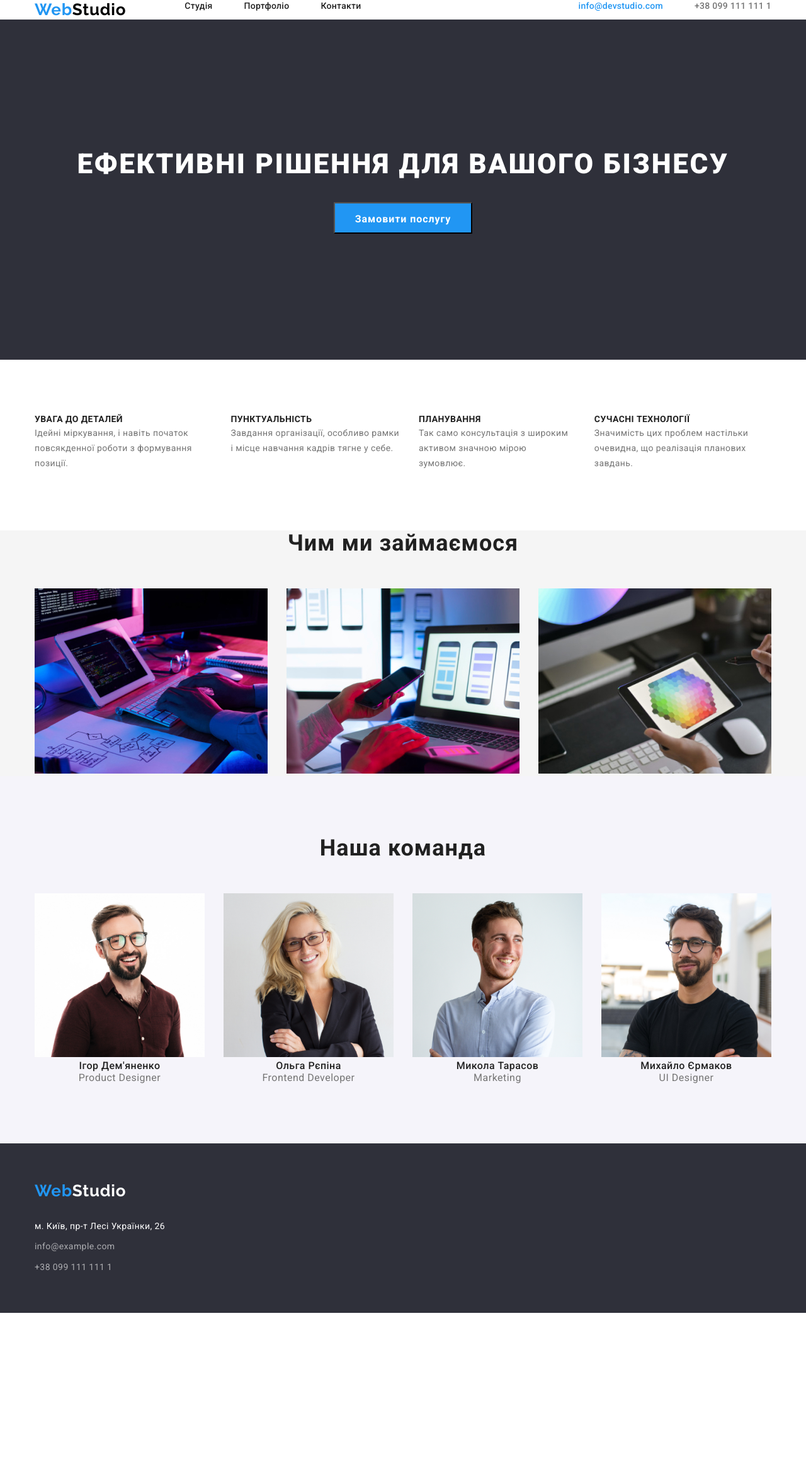
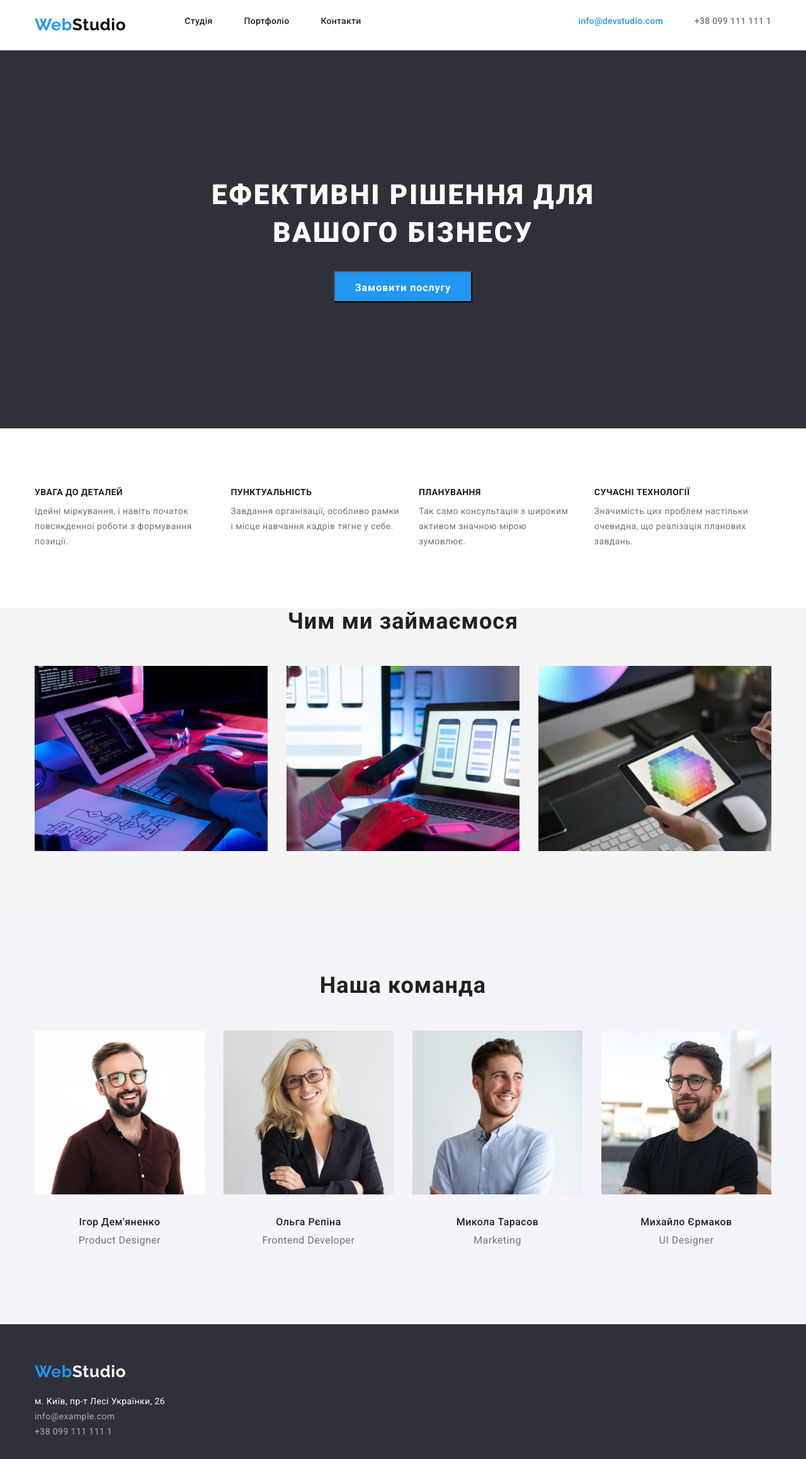
Before and after one commit to olenaviyn/goit-markup-hw-03, a plain HTML site: page index.html in a window 1280 px wide. Shown: the whole page at 63% size. Before the commit the page ends 2084 px from the top, so only its background shows below. Drawn offline with nearby package versions, Linux system fonts and the light colour scheme.

Commit message:
hwnew-3
доопрацювала)

```diff
--- a/css/styles.css
+++ b/css/styles.css
@@ -66,6 +66,12 @@ body {
 }
 
 /* header */
+
+.header {
+  padding-top: 24px;
+  padding-bottom: 24px;
+  border-bottom: 1px solid #ececec;
+}
 
 .nav-main {
   display: flex;
@@ -159,7 +165,6 @@ body {
 
 .address .foas {
   display: inline-block;
-  margin-top: 9px;
 }
 
 /* -------портфоліо-------- */
@@ -193,6 +198,7 @@ body {
   margin-right: 8px;
 }
 
+
 .button-item {
   font-family: "Roboto";
   font-style: normal;
@@ -204,6 +210,10 @@ body {
   background: #f5f4fa;
   border-radius: 4px;
   border: 0px;
+}
+
+.button-item {
+  padding: 6px 22px;
 }
 
 .button-item:hover,
@@ -218,8 +228,11 @@ body {
 
 .title-button {
   margin-top: 0px;
+  margin-right: auto;
+  margin-left: auto;
   margin-bottom: 30px;
   color: var(--main-white-color);
+  max-width: 696px;
   font-weight: 900;
   font-size: 44px;
   line-height: 1.36;
@@ -264,13 +277,13 @@ body {
 }
 .about {
   padding-top: 94px;
-  margin-bottom: 94px;
+  padding-bottom: 94px;
 }
 
 .about-pre-title {
   font-weight: 700;
   font-size: 14px;
-  line-height: 1.33px;
+  line-height: 1.14;
   letter-spacing: 0.03em;
   text-transform: uppercase;
   color: var(--dark-main-color);
@@ -309,9 +322,14 @@ body {
   display: flex;
 }
 
+.whoweare {
+  padding-bottom: 94px;
+}
+
+
 .whoweare .whoweare-title {
   justify-content: center;
-  padding-bottom: 50px;
+  margin-bottom: 50px;
 }
 .whoweare .whoweare-list {
   display: flex;
@@ -329,7 +347,7 @@ body {
 
 .team .whoweare-title {
   justify-content: center;
-  padding-bottom: 50px;
+  margin-bottom: 50px;
 }
 
 .team-photo {
@@ -342,6 +360,11 @@ body {
   background-color: var(--background-primary-gray);
 }
 
+.teamdiv {
+  padding-top: 30px;
+  padding-bottom: 30px;
+}
+
 .team-name {
   font-weight: 500;
   font-size: 16px;
@@ -349,6 +372,7 @@ body {
   text-align: center;
   letter-spacing: 0.03em;
   color: var(--dark-main-color);
+  margin-bottom: 10px;
 }
 
 .team-position {
@@ -391,6 +415,13 @@ body {
   /* width: calc(100% - 60px / 3); */
 }
 
+.markdiv {
+  padding: 20px 24px;
+  border-right: 1px solid #eeeeee;
+  border-left: 1px solid #eeeeee;
+  border-bottom: 1px solid #eeeeee;
+}
+
 .studio-logofoot {
   color: var(--main-white-color);
 }
--- a/index.html
+++ b/index.html
@@ -130,8 +130,10 @@
                 width="270"
                 height="260"
               />
+              <div class="teamdiv">
               <h3 class="team-name">Ігор Дем'яненко</h3>
               <p class="team-position">Product Designer</p>
+            </div>
             </li>
             <li class="team-photo">
               <img
@@ -140,8 +142,10 @@
                 width="270"
                 height="260"
               />
+              <div class="teamdiv">
               <h3 class="team-name">Ольга Рєпіна</h3>
               <p class="team-position">Frontend Developer</p>
+            </div>
             </li>
             <li class="team-photo">
               <img
@@ -150,8 +154,10 @@
                 width="270"
                 height="260"
               />
+              <div class="teamdiv">
               <h3 class="team-name">Микола Тарасов</h3>
               <p class="team-position">Marketing</p>
+            </div>
             </li>
             <li class="team-photo">
               <img
@@ -160,8 +166,10 @@
                 width="270"
                 height="260"
               />
+              <div class="teamdiv">
               <h3 class="team-name">Михайло Єрмаков</h3>
               <p class="team-position">UI Designer</p>
+            </div>
             </li>
           </ul>
         </div>
```
Also changed, not shown: portfolio.html (+18 -0 lines).
